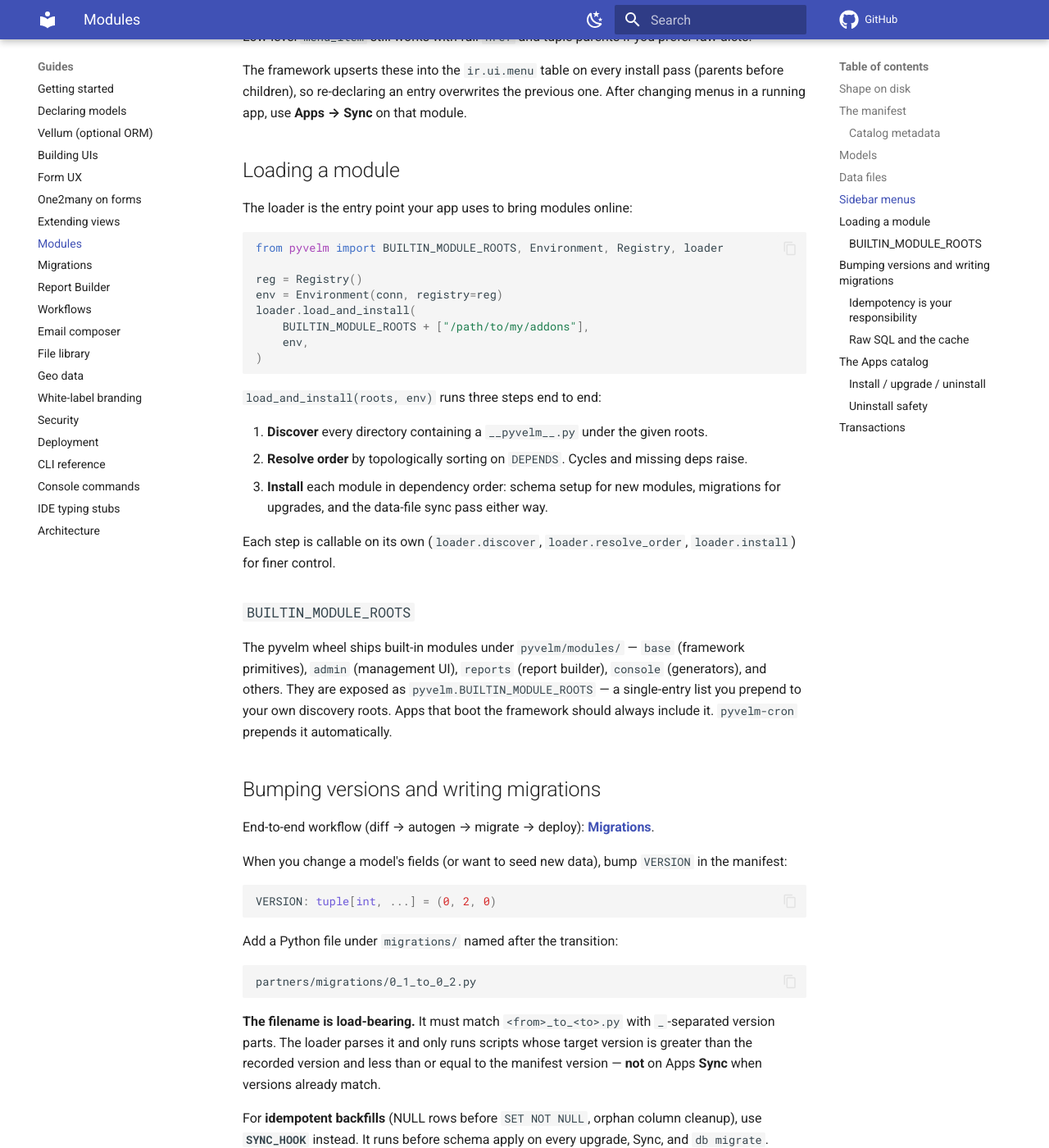
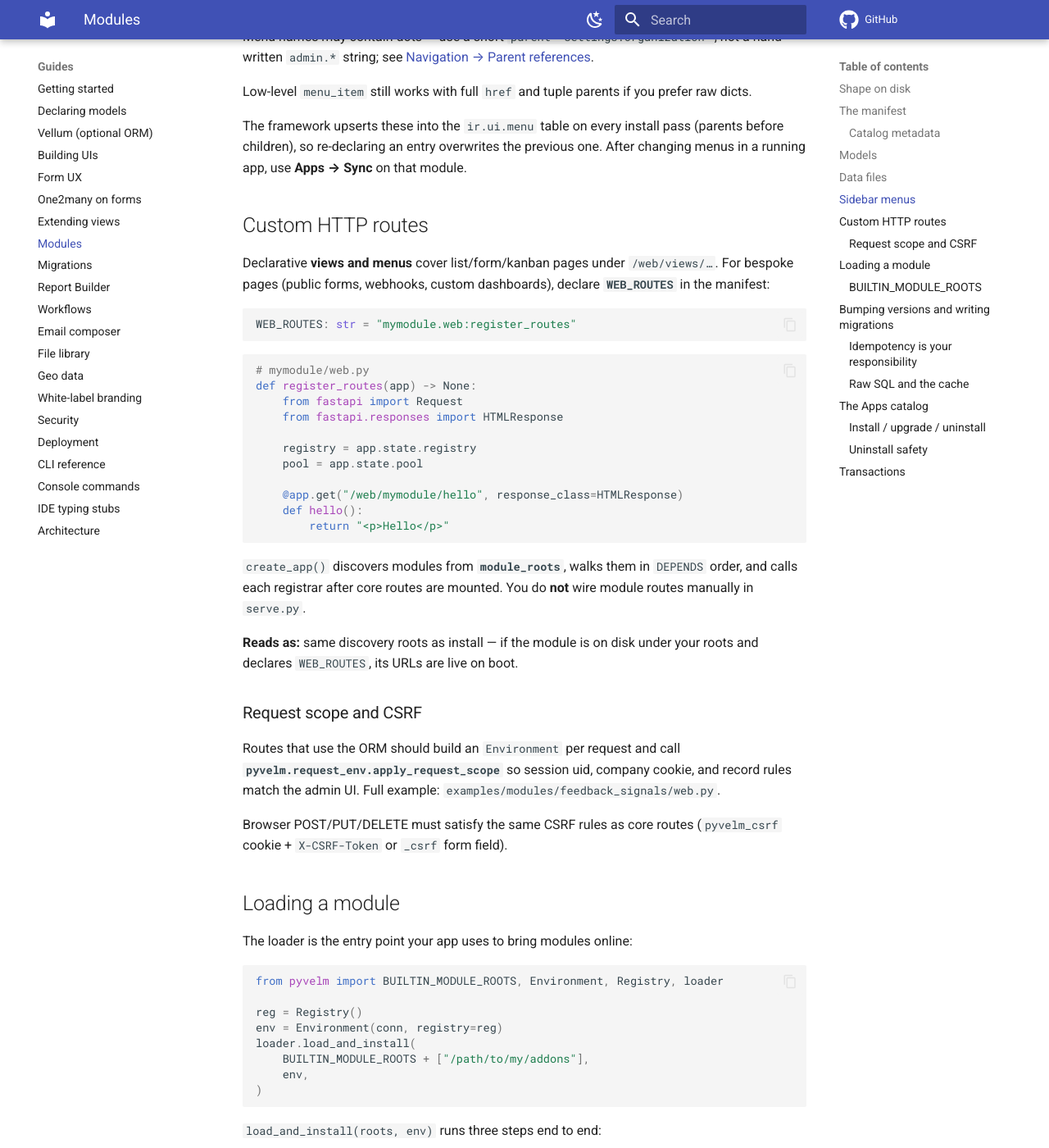
Before and after one commit to coolsam726/pyvelm, an MkDocs documentation site: the page built from docs/modules.md, in a window 1280 px wide and 1400 px high, scrolled down 4356 px. Shown: the whole window at 82% size. Built offline with MkDocs 1.6.1 and Material for MkDocs 9.7.7, drawn with Linux system fonts in a browser that asks for light colours; comment, search, counter and statistics services are not loaded; some of the changed text lies outside the part shown.

Commit message:
Release v0.24.0: module WEB_ROUTES for custom HTTP endpoints.

````diff
--- a/docs/modules.md
+++ b/docs/modules.md
@@ -52,6 +52,10 @@ module-level `VIEWS`, `VIEW_INHERITS`, and `MENUS` lists feed the
 declarative-data sync; `INSTALL_HOOK` is a `pkg.mod:fn` reference
 to a function called once on first install (it gets the
 `Environment`).
+
+Optional **`WEB_ROUTES`** registers module-owned FastAPI endpoints when
+`create_app()` starts — no edits to `serve.py`. See
+[Custom HTTP routes](#custom-http-routes) below.
 
 `pyvelm.types.Manifest` is a TypedDict that documents every
 recognised key. Annotating each global with its declared type lets
@@ -207,6 +211,47 @@ The framework upserts these into the `ir.ui.menu` table on every
 install pass (parents before children), so re-declaring an entry
 overwrites the previous one. After changing menus in a running app, use
 **Apps → Sync** on that module.
+
+## Custom HTTP routes
+
+Declarative **views and menus** cover list/form/kanban pages under
+`/web/views/…`. For bespoke pages (public forms, webhooks, custom dashboards),
+declare **`WEB_ROUTES`** in the manifest:
+
+```python
+WEB_ROUTES: str = "mymodule.web:register_routes"
+```
+
+```python
+# mymodule/web.py
+def register_routes(app) -> None:
+    from fastapi import Request
+    from fastapi.responses import HTMLResponse
+
+    registry = app.state.registry
+    pool = app.state.pool
+
+    @app.get("/web/mymodule/hello", response_class=HTMLResponse)
+    def hello():
+        return "<p>Hello</p>"
+```
+
+`create_app()` discovers modules from **`module_roots`**, walks them in
+`DEPENDS` order, and calls each registrar after core routes are mounted.
+You do **not** wire module routes manually in `serve.py`.
+
+**Reads as:** same discovery roots as install — if the module is on disk
+under your roots and declares `WEB_ROUTES`, its URLs are live on boot.
+
+### Request scope and CSRF
+
+Routes that use the ORM should build an `Environment` per request and call
+**`pyvelm.request_env.apply_request_scope`** so session uid, company
+cookie, and record rules match the admin UI. Full example:
+`examples/modules/feedback_signals/web.py`.
+
+Browser POST/PUT/DELETE must satisfy the same CSRF rules as core routes
+(`pyvelm_csrf` cookie + `X-CSRF-Token` or `_csrf` form field).
 
 ## Loading a module
 
--- a/pyproject.toml
+++ b/pyproject.toml
@@ -1,6 +1,6 @@
 [project]
 name = "pyvelm"
-version = "0.23.0"
+version = "0.24.0"
 description = "PyVELM — declarative Python ERP: Odoo recordsets & modules, Laravel/Filament ergonomics, unique Tailwind admin shell."
 readme = "README.md"
 license = "LGPL-3.0-or-later"
--- a/pyvelm/__init__.py
+++ b/pyvelm/__init__.py
@@ -4,7 +4,7 @@ from pathlib import Path as _Path
 # ``pyproject.toml`` — the release workflow refuses to publish if
 # they diverge, but the check is only enforced in CI; bump both
 # together when cutting a release.
-__version__ = "0.23.0"
+__version__ = "0.24.0"
 
 from .depends import depends
 from .env import Environment
````
Also changed, not shown: CHANGELOG.md (+10 -0 lines), docs/architecture.md (+2 -1 lines), docs/index.md (+5 -4 lines), docs/releases/v0.24.0.md (added, +47 -0 lines), 7 other files.
